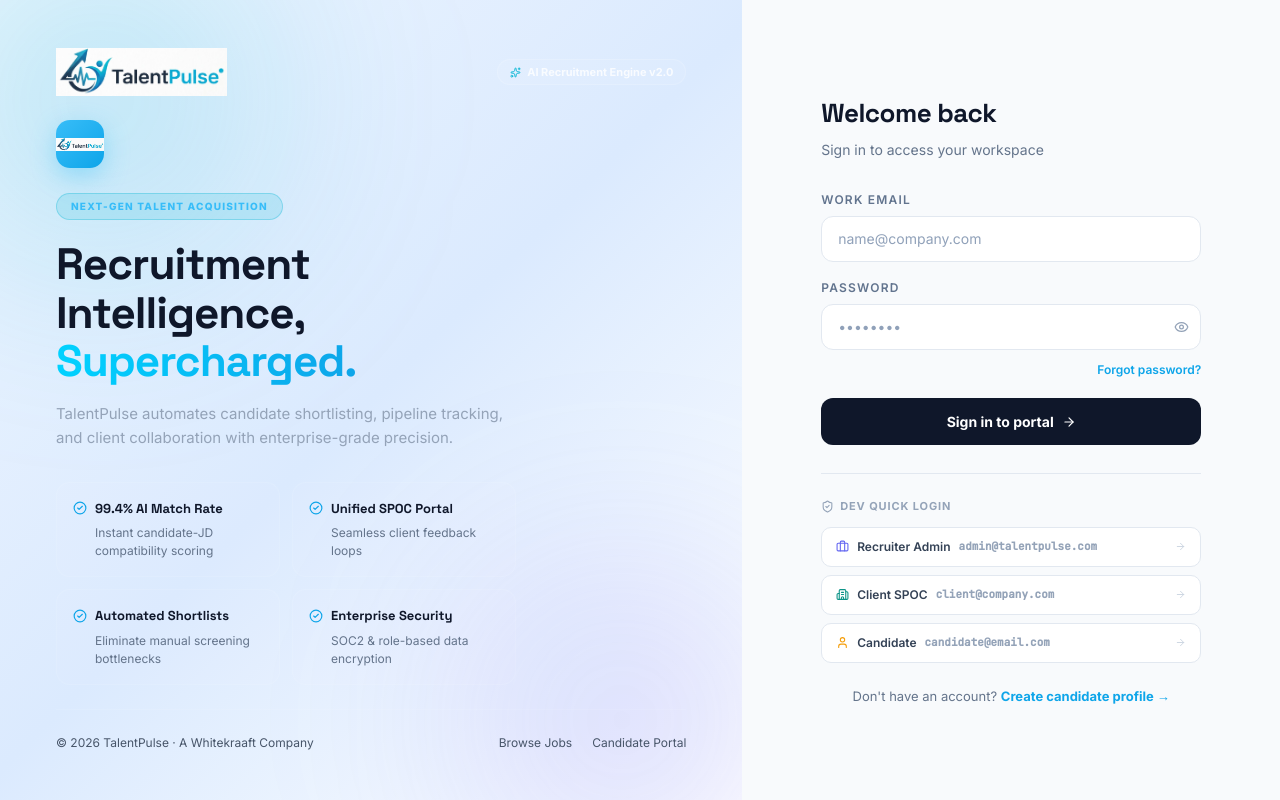
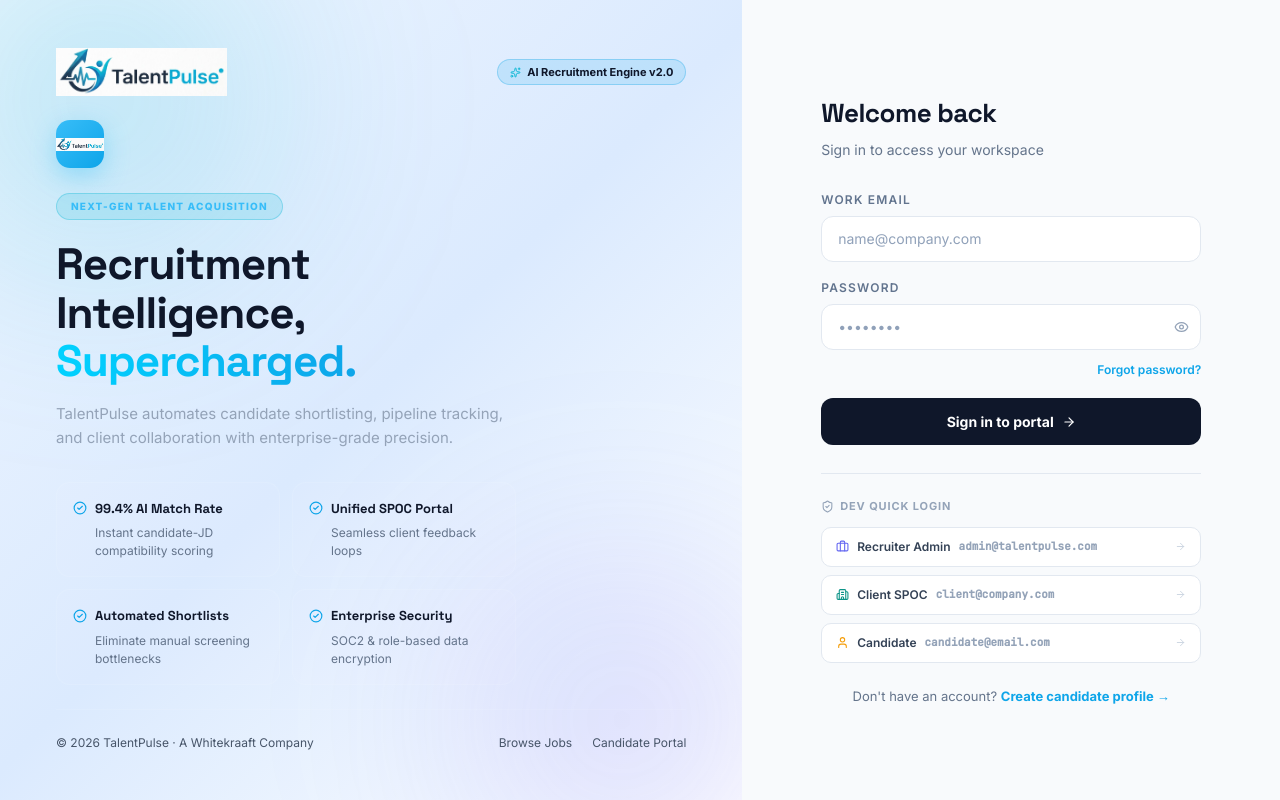
Before and after one commit to selva-aiprojects/talent-pulse, a Next.js app: page /login in a window 1280 px wide. Built offline with nearby package versions, Linux system fonts and the light colour scheme.

Commit message:
Fix AI Recruitment badge text color on login page light background

```diff
--- a/app/login/page.tsx
+++ b/app/login/page.tsx
@@ -88,8 +88,8 @@
           <span style={{
             display: 'inline-flex', alignItems: 'center', gap: '6px',
             padding: '4px 12px', borderRadius: '999px',
-            background: 'rgba(255,255,255,0.08)', border: '1px solid rgba(255,255,255,0.14)',
-            fontSize: '11px', fontWeight: 700, color: 'rgba(255,255,255,0.8)',
+            background: 'rgba(14,165,233,0.15)', border: '1px solid rgba(14,165,233,0.3)',
+            fontSize: '11px', fontWeight: 700, color: '#0F172A',
           }}>
             <Sparkles size={11} style={{ color: '#06B6D4' }} />
             AI Recruitment Engine v2.0
```
